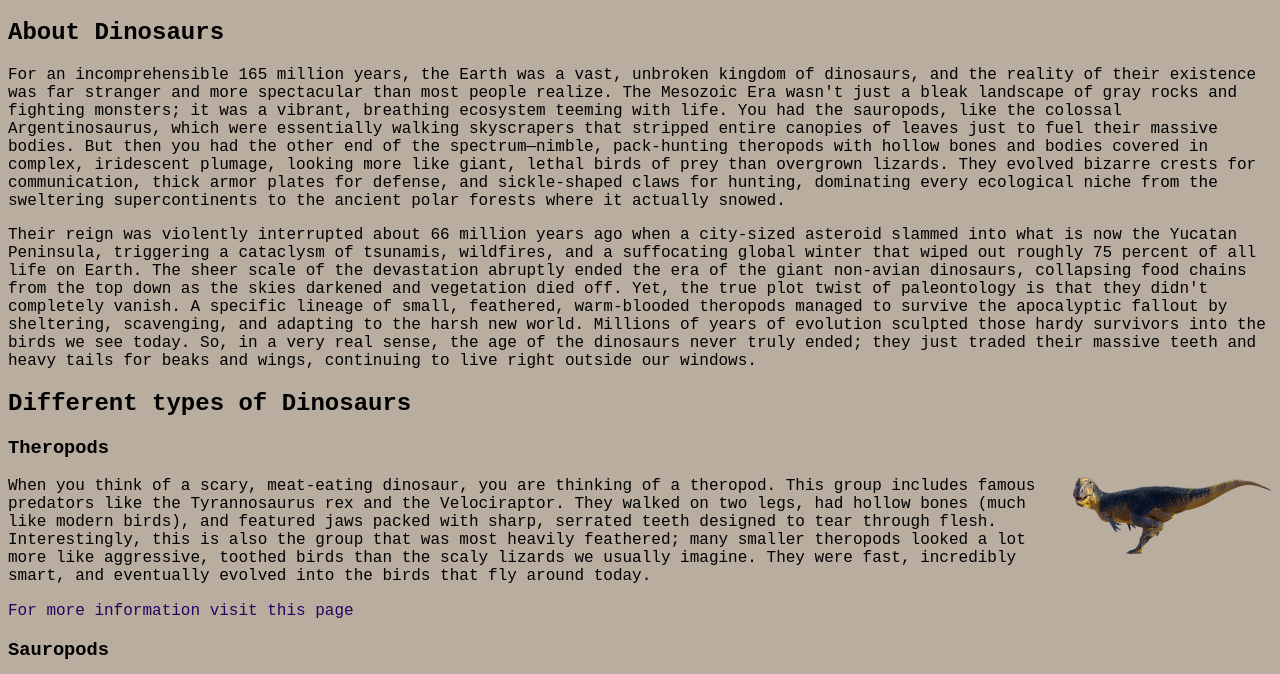
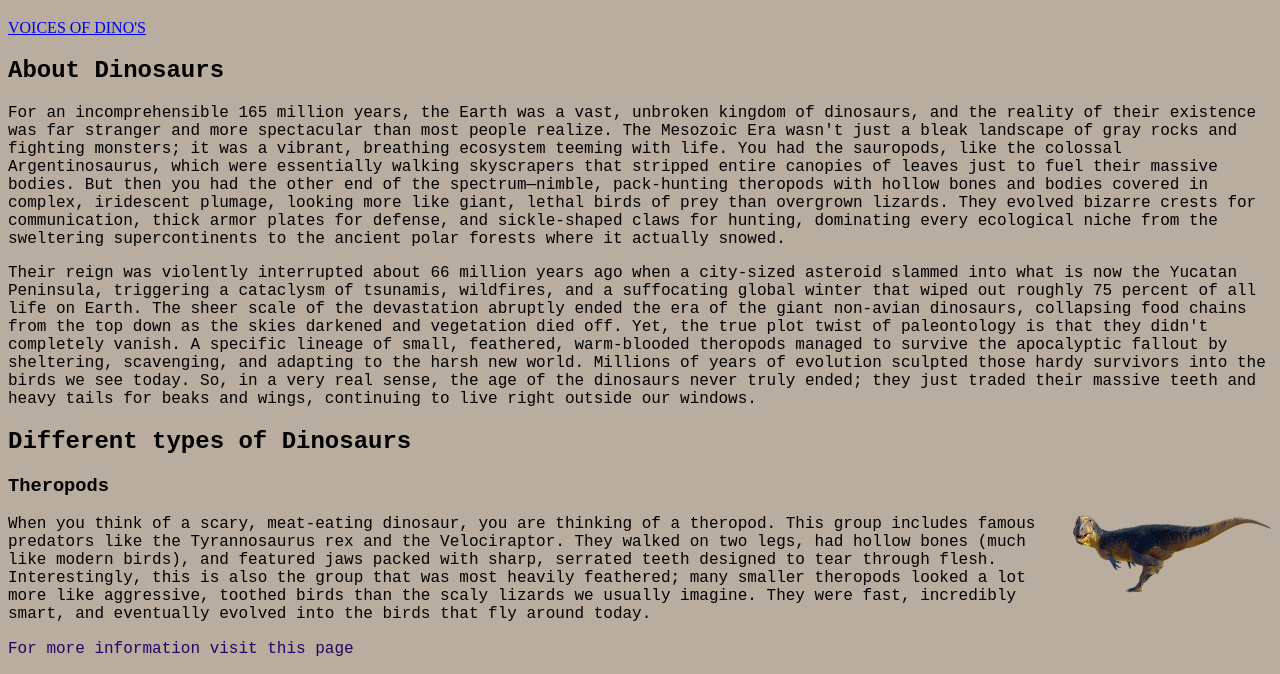
Before and after one commit to elitepunith/dino, a plain HTML site: page index.html in a window 1280 px wide. Shown: the part 61-735 px from the top of the page. Drawn offline with Linux system fonts and the light colour scheme.

Commit message:
ADDED: LINK TO DINO VOICES

```diff
--- a/index.html
+++ b/index.html
@@ -10,6 +10,9 @@
 
          <body>
             <h1 class="raja">Dinosaurs</h1>
+
+            <a class="hyq" href="dino-voices.html" >VOICES OF DINO'S</a>
+
             <h2 class="raja1">About Dinosaurs</h2>
             <p class="rama">For an incomprehensible 165 million years, the Earth was a vast, unbroken kingdom of dinosaurs, and the reality of their existence was far stranger and more spectacular than most people realize. The Mesozoic Era wasn't just a bleak landscape of gray rocks and fighting monsters; it was a vibrant, breathing ecosystem teeming with life. You had the sauropods, like the colossal Argentinosaurus, which were essentially walking skyscrapers that stripped entire canopies of leaves just to fuel their massive bodies. But then you had the other end of the spectrum—nimble, pack-hunting theropods with hollow bones and bodies covered in complex, iridescent plumage, looking more like giant, lethal birds of prey than overgrown lizards. They evolved bizarre crests for communication, thick armor plates for defense, and sickle-shaped claws for hunting, dominating every ecological niche from the sweltering supercontinents to the ancient polar forests where it actually snowed.</p>
 
@@ -154,8 +157,6 @@
 <a  class="hyp3" href="https://en.wikipedia.org/wiki/Oviraptorosauria" target="_blank">For more information visit this page</a>
 
 
-
-
     <script src="script.js"></script>
 
 </body>
```
